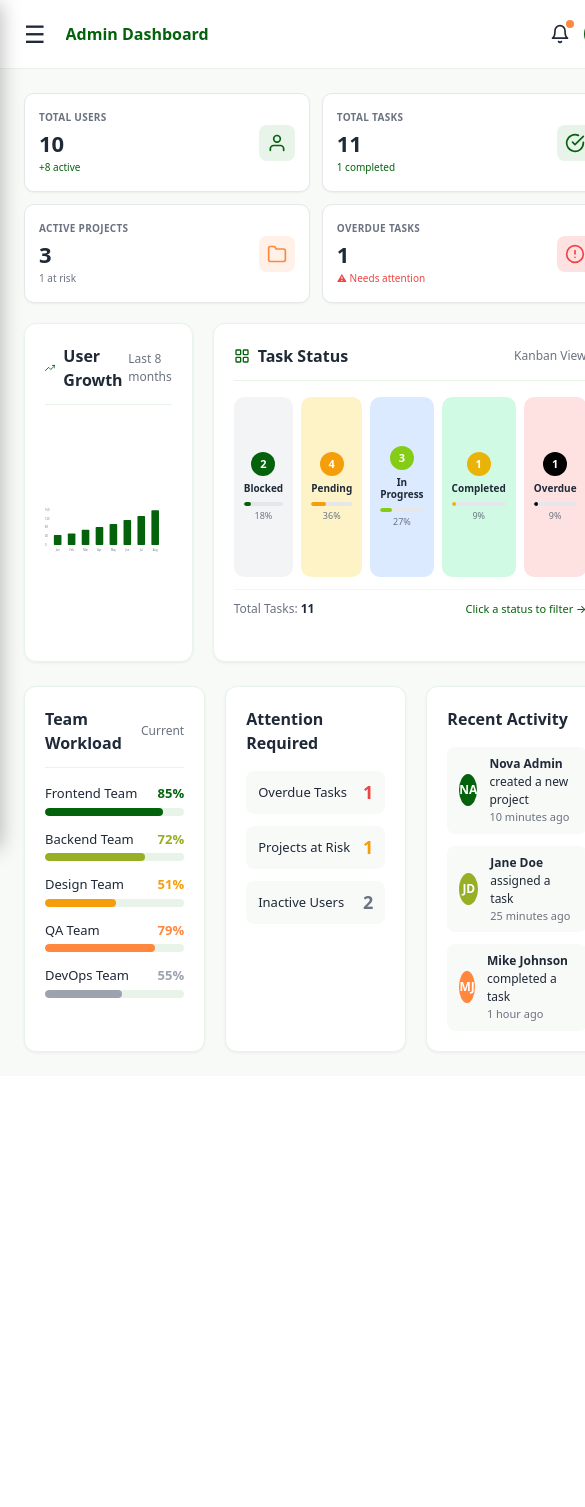
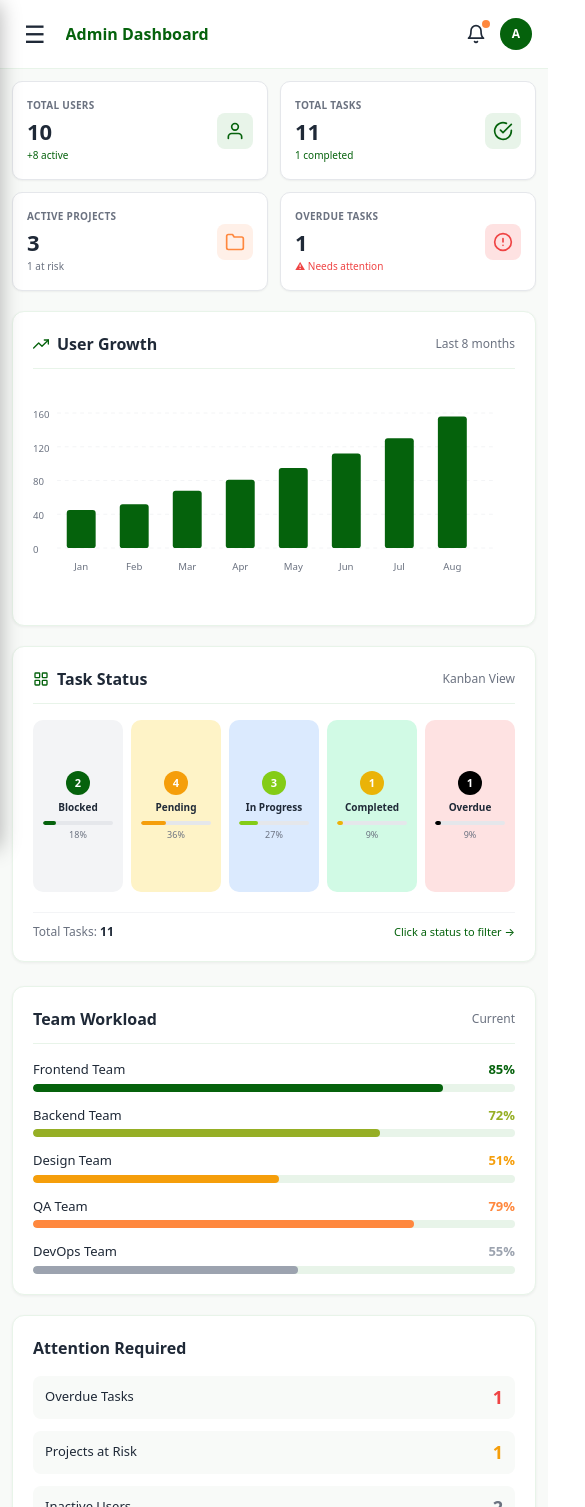
Before and after one commit to Teknia-Africa-Solutions/Task-Management-system-TS, a React (Vite) app in the folder frontend/: page /admin in a window 390 px wide. Shown: the top 1507 px of the page, 585 px wide, since content can reach past the window. Before the commit the page ends 1076 px from the top, so only its background shows below. Built offline with nearby package versions, Linux system fonts and the light colour scheme.

Commit message:
fix(admin): make Dashboard responsive on mobile

```diff
--- a/frontend/src/components/admin/KanbanBoard.jsx
+++ b/frontend/src/components/admin/KanbanBoard.jsx
@@ -2,18 +2,20 @@
 
 import React from 'react';
 
-const KanbanBoard = ({ taskStatusData, total, onStatusClick }) => {
+const KanbanBoard = ({ taskStatusData, total, isMobile, onStatusClick }) => {
   return (
     <>
       {/* Kanban Mini-Board Grid */}
       <div
-        style={{
-          display: 'grid',
-          gridTemplateColumns: 'repeat(5, 1fr)',
-          gap: '8px',
-          height: '180px',
-        }}
-      >
+  style={{
+    display: 'grid',
+    gridTemplateColumns: isMobile ? 'repeat(5, 90px)' : 'repeat(5, 1fr)',
+    gap: '8px',
+    minHeight: '180px',
+    overflowX: 'auto',
+    paddingBottom: '8px',
+  }}
+>
         {taskStatusData.map((status, index) => {
           const percentage = total > 0 ? Math.round((status.count / total) * 100) : 0;
 
--- a/frontend/src/pages/Admin/AdminDashboard.jsx
+++ b/frontend/src/pages/Admin/AdminDashboard.jsx
@@ -790,6 +790,7 @@ const renderAddTaskModal = () => (
   <Users
     users={users}
     stats={stats}
+    isMobile={isMobile}
     searchTerm={searchTerm}
     userFilter={userFilter}
     setUserFilter={setUserFilter}
@@ -805,6 +806,7 @@ const renderAddTaskModal = () => (
   <Teams
     teams={teams}
     stats={stats}
+    isMobile={isMobile}
     searchTerm={searchTerm}
     selectedTeam={selectedTeam}
     setSelectedTeam={setSelectedTeam}
@@ -878,6 +880,7 @@ const renderAddTaskModal = () => (
     case 'reports': return (
   <Reports
     tasks={tasks}
+    isMobile={isMobile}
     onExportCSV={handleExportCSV}
     onExportPDF={handleExportPDF}
     onToast={showToast}
--- a/frontend/src/pages/Admin/Dashboard.jsx
+++ b/frontend/src/pages/Admin/Dashboard.jsx
@@ -38,7 +38,7 @@ const Dashboard = ({ users, tasks, projects, isMobile, onNavigate, onFilterTasks
   };
 
   return (
-    <div style={{ padding: '24px', backgroundColor: '#F8FAF8' }}>
+    <div style={{ padding: isMobile ? '12px' : '24px', backgroundColor: '#F8FAF8' }}>
       {/* Statistics Cards */}
       <div
         style={{
@@ -105,7 +105,12 @@ const Dashboard = ({ users, tasks, projects, isMobile, onNavigate, onFilterTasks
       </div>
 
       {/* Charts Section */}
-      <div style={{ display: 'grid', gridTemplateColumns: '2fr 1fr', gap: '20px', marginBottom: '24px' }}>
+<div style={{
+  display: 'grid',
+  gridTemplateColumns: isMobile ? '1fr' : '2fr 1fr',
+  gap: '20px',
+  marginBottom: '24px'
+}}>
         {/* User Growth Chart */}
         <div style={{ background: 'white', borderRadius: '12px', padding: '20px', border: '1px solid #E8F4E9', boxShadow: '0 1px 3px rgba(0,0,0,0.06)' }}>
           <div style={{ display: 'flex', justifyContent: 'space-between', alignItems: 'center', marginBottom: '16px', paddingBottom: '12px', borderBottom: '1px solid #E8F4E9' }}>
@@ -162,15 +167,20 @@ const Dashboard = ({ users, tasks, projects, isMobile, onNavigate, onFilterTasks
           </div>
 
           <KanbanBoard
-            taskStatusData={taskStatusData}
-            total={total}
-            onStatusClick={(statusLabel) => onFilterTasks(statusLabel)}
-          />
+  taskStatusData={taskStatusData}
+  total={total}
+  isMobile={isMobile}
+  onStatusClick={(statusLabel) => onFilterTasks(statusLabel)}
+/>
         </div>
       </div>
 
       {/* Bottom Section */}
-      <div style={{ display: 'grid', gridTemplateColumns: '1fr 1fr 1fr', gap: '20px' }}>
+<div style={{
+  display: 'grid',
+  gridTemplateColumns: isMobile ? '1fr' : '1fr 1fr 1fr',
+  gap: '20px'
+}}>
         {/* Team Workload */}
         <div style={{ background: 'white', borderRadius: '12px', padding: '20px', border: '1px solid #E8F4E9', boxShadow: '0 1px 3px rgba(0,0,0,0.06)' }}>
           <div style={{ display: 'flex', justifyContent: 'space-between', alignItems: 'center', marginBottom: '16px', paddingBottom: '12px', borderBottom: '1px solid #E8F4E9' }}>
--- a/frontend/src/pages/Admin/Reports.jsx
+++ b/frontend/src/pages/Admin/Reports.jsx
@@ -2,7 +2,7 @@
 
 import React from 'react';
 
-const Reports = ({ tasks, onExportCSV, onExportPDF, onToast }) => {
+const Reports = ({ tasks, isMobile, onExportCSV, onExportPDF, onToast }) => {
   // ---------- DATA ----------
   const topProjects = [
     { name: 'Website Redesign', progress: 78, tasks: '12/16', team: 'Frontend', status: 'On Hold', deadline: 'Sep 30, 2026' },
@@ -190,7 +190,11 @@ const Reports = ({ tasks, onExportCSV, onExportPDF, onToast }) => {
       </div>
 
       {/* Recent Activities + System Overview */}
-      <div style={{ display: 'grid', gridTemplateColumns: '1fr 1fr', gap: '24px' }}>
+   <div style={{
+  display: 'grid',
+  gridTemplateColumns: isMobile ? '1fr' : '1fr 1fr',
+  gap: '24px'
+}}>
         {/* Recent Activities */}
         <div style={{ background: 'white', borderRadius: '12px', padding: '20px', border: '1px solid #E8F4E9', boxShadow: '0 1px 3px rgba(0,0,0,0.06)' }}>
           <div style={{ display: 'flex', justifyContent: 'space-between', alignItems: 'center', marginBottom: '16px' }}>
--- a/frontend/src/pages/Admin/Teams.jsx
+++ b/frontend/src/pages/Admin/Teams.jsx
@@ -6,6 +6,7 @@ import { getStatusBadge } from '../../utils/badges';
 const Teams = ({
   teams,
   stats,
+  isMobile,
   searchTerm,
   selectedTeam,
   setSelectedTeam,
@@ -19,7 +20,12 @@ const Teams = ({
   return (
     <div style={{ padding: '16px 24px 24px 24px' }}>
       {/* Summary Cards */}
-      <div style={{ display: 'grid', gridTemplateColumns: 'repeat(4, 1fr)', gap: '12px', marginBottom: '20px' }}>
+<div style={{
+  display: 'grid',
+  gridTemplateColumns: isMobile ? 'repeat(2, 1fr)' : 'repeat(4, 1fr)',
+  gap: '12px',
+  marginBottom: '20px'
+}}>
         <div style={{ background: 'white', borderRadius: '10px', padding: '14px 16px', border: '1px solid #E8F4E9', boxShadow: '0 1px 3px rgba(0,0,0,0.06)' }}>
           <p style={{ fontSize: '10px', fontWeight: '600', color: '#6B7280', textTransform: 'uppercase', letterSpacing: '0.3px', margin: 0 }}>Total Teams</p>
           <p style={{ fontSize: '22px', fontWeight: '700', color: '#1F2937', margin: '2px 0 0 0' }}>{stats.totalTeams}</p>
--- a/frontend/src/pages/Admin/Users.jsx
+++ b/frontend/src/pages/Admin/Users.jsx
@@ -6,6 +6,7 @@ import { getStatusBadge } from '../../utils/badges';
 const Users = ({
   users,
   stats,
+  isMobile,
   searchTerm,
   userFilter,
   setUserFilter,
@@ -25,7 +26,12 @@ const Users = ({
   return (
     <div style={{ padding: '16px 24px 24px 24px' }}>
       {/* Summary Cards */}
-      <div style={{ display: 'grid', gridTemplateColumns: 'repeat(5, 1fr)', gap: '12px', marginBottom: '20px' }}>
+<div style={{
+  display: 'grid',
+  gridTemplateColumns: isMobile ? 'repeat(2, 1fr)' : 'repeat(5, 1fr)',
+  gap: '12px',
+  marginBottom: '20px'
+}}>
         <div style={{ background: 'white', borderRadius: '10px', padding: '14px 16px', border: '1px solid #E8F4E9', boxShadow: '0 1px 3px rgba(0,0,0,0.06)' }}>
           <p style={{ fontSize: '10px', fontWeight: '600', color: '#6B7280', textTransform: 'uppercase', letterSpacing: '0.3px', margin: 0 }}>Total Users</p>
           <p style={{ fontSize: '22px', fontWeight: '700', color: '#1F2937', margin: '2px 0 0 0' }}>{stats.totalUsers}</p>
```
